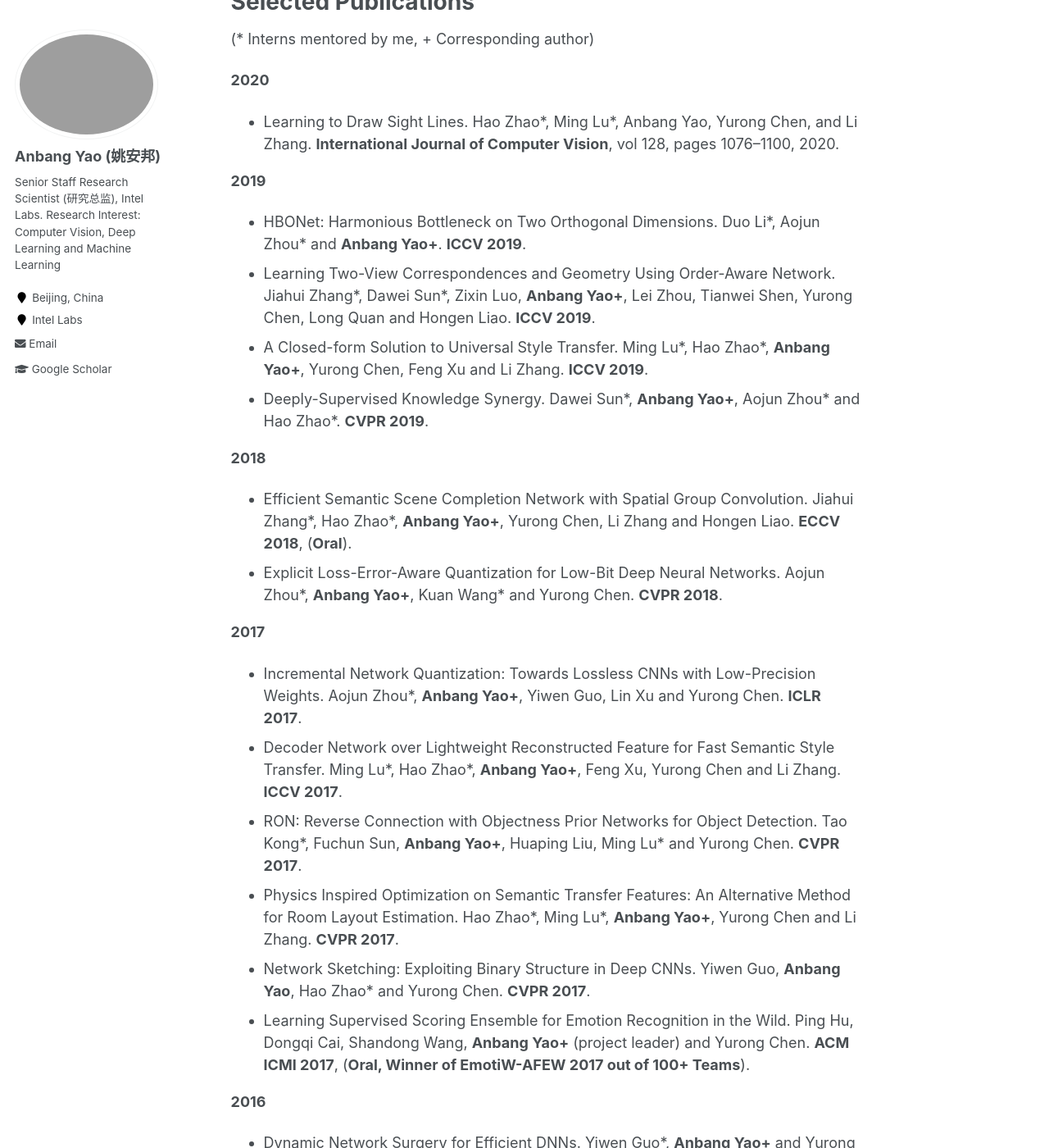
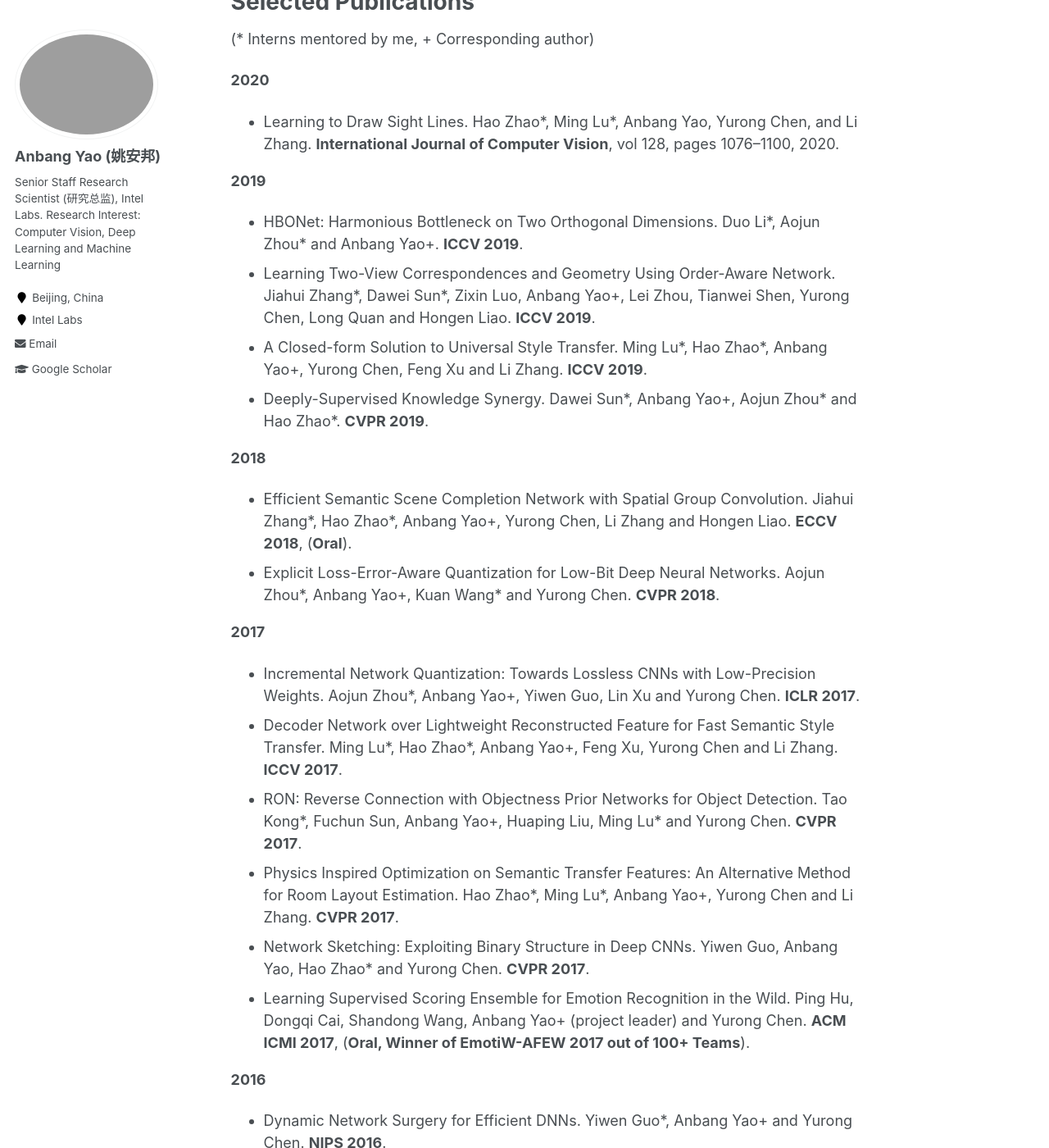
Before and after one commit to YaoAnbang/YaoAnbang.github.io, a Jekyll site: the page built from _pages/about.md, in a window 1280 px wide and 1400 px high, scrolled down 1439 px. Shown: the whole window at 82% size. Built offline with Jekyll 4.4.1, drawn with Linux system fonts in a browser that asks for light colours; some of the changed text lies outside the part shown.

Commit message:
Update about.md

```diff
--- a/_pages/about.md
+++ b/_pages/about.md
@@ -44,38 +44,38 @@ Selected Publications
 
 **2019**
 
-+ HBONet: Harmonious Bottleneck on Two Orthogonal Dimensions. Duo Li\*, Aojun Zhou\* and **Anbang Yao+**. **ICCV 2019**.
-+ Learning Two-View Correspondences and Geometry Using Order-Aware Network. Jiahui Zhang\*, Dawei Sun\*, Zixin Luo, **Anbang Yao+**, Lei Zhou, Tianwei Shen, Yurong Chen, Long Quan and Hongen Liao. **ICCV 2019**.
-+ A Closed-form Solution to Universal Style Transfer. Ming Lu\*, Hao Zhao\*, **Anbang Yao+**, Yurong Chen, Feng Xu and Li Zhang. **ICCV 2019**.
-+ Deeply-Supervised Knowledge Synergy. Dawei Sun\*, **Anbang Yao+**, Aojun Zhou\* and Hao Zhao\*. **CVPR 2019**.
++ HBONet: Harmonious Bottleneck on Two Orthogonal Dimensions. Duo Li\*, Aojun Zhou\* and Anbang Yao+. **ICCV 2019**.
++ Learning Two-View Correspondences and Geometry Using Order-Aware Network. Jiahui Zhang\*, Dawei Sun\*, Zixin Luo, Anbang Yao+, Lei Zhou, Tianwei Shen, Yurong Chen, Long Quan and Hongen Liao. **ICCV 2019**.
++ A Closed-form Solution to Universal Style Transfer. Ming Lu\*, Hao Zhao\*, Anbang Yao+, Yurong Chen, Feng Xu and Li Zhang. **ICCV 2019**.
++ Deeply-Supervised Knowledge Synergy. Dawei Sun\*, Anbang Yao+, Aojun Zhou\* and Hao Zhao\*. **CVPR 2019**.
 
 **2018**
 
-+ Efficient Semantic Scene Completion Network with Spatial Group Convolution. Jiahui Zhang\*, Hao Zhao\*, **Anbang Yao+**, Yurong Chen, Li Zhang and Hongen Liao. **ECCV 2018**, (**Oral**).
-+ Explicit Loss-Error-Aware Quantization for Low-Bit Deep Neural Networks.  Aojun Zhou\*, **Anbang Yao+**, Kuan Wang\* and Yurong Chen. **CVPR 2018**.
++ Efficient Semantic Scene Completion Network with Spatial Group Convolution. Jiahui Zhang\*, Hao Zhao\*, Anbang Yao+, Yurong Chen, Li Zhang and Hongen Liao. **ECCV 2018**, (**Oral**).
++ Explicit Loss-Error-Aware Quantization for Low-Bit Deep Neural Networks.  Aojun Zhou\*, Anbang Yao+, Kuan Wang\* and Yurong Chen. **CVPR 2018**.
 
 **2017**
 
-+ Incremental Network Quantization: Towards Lossless CNNs with Low-Precision Weights. Aojun Zhou\*, **Anbang Yao+**, Yiwen Guo, Lin Xu and Yurong Chen. **ICLR 2017**.
-+ Decoder Network over Lightweight Reconstructed Feature for Fast Semantic Style Transfer. Ming Lu\*, Hao Zhao\*, **Anbang Yao+**, Feng Xu, Yurong Chen and Li Zhang. **ICCV 2017**.
-+ RON: Reverse Connection with Objectness Prior Networks for Object Detection. Tao Kong\*, Fuchun Sun, **Anbang Yao+**, Huaping Liu, Ming Lu* and Yurong Chen. **CVPR 2017**.
-+ Physics Inspired Optimization on Semantic Transfer Features: An Alternative Method for Room Layout Estimation. Hao Zhao\*, Ming Lu\*, **Anbang Yao+**, Yurong Chen and Li Zhang. **CVPR 2017**.
-+ Network Sketching: Exploiting Binary Structure in Deep CNNs. Yiwen Guo, **Anbang Yao**, Hao Zhao\* and Yurong Chen. **CVPR 2017**.
-+ Learning Supervised Scoring Ensemble for Emotion Recognition in the Wild. Ping Hu, Dongqi Cai, Shandong Wang, **Anbang Yao+** (project leader) and Yurong Chen. **ACM ICMI 2017**, (**Oral, Winner of EmotiW-AFEW 2017 out of 100+ Teams**).
++ Incremental Network Quantization: Towards Lossless CNNs with Low-Precision Weights. Aojun Zhou\*, Anbang Yao+, Yiwen Guo, Lin Xu and Yurong Chen. **ICLR 2017**.
++ Decoder Network over Lightweight Reconstructed Feature for Fast Semantic Style Transfer. Ming Lu\*, Hao Zhao\*, Anbang Yao+, Feng Xu, Yurong Chen and Li Zhang. **ICCV 2017**.
++ RON: Reverse Connection with Objectness Prior Networks for Object Detection. Tao Kong\*, Fuchun Sun, Anbang Yao+, Huaping Liu, Ming Lu* and Yurong Chen. **CVPR 2017**.
++ Physics Inspired Optimization on Semantic Transfer Features: An Alternative Method for Room Layout Estimation. Hao Zhao\*, Ming Lu\*, Anbang Yao+, Yurong Chen and Li Zhang. **CVPR 2017**.
++ Network Sketching: Exploiting Binary Structure in Deep CNNs. Yiwen Guo, Anbang Yao, Hao Zhao\* and Yurong Chen. **CVPR 2017**.
++ Learning Supervised Scoring Ensemble for Emotion Recognition in the Wild. Ping Hu, Dongqi Cai, Shandong Wang, Anbang Yao+ (project leader) and Yurong Chen. **ACM ICMI 2017**, (**Oral, Winner of EmotiW-AFEW 2017 out of 100+ Teams**).
 
 **2016**
 
-+ Dynamic Network Surgery for Efficient DNNs. Yiwen Guo\*, **Anbang Yao+** and Yurong Chen. **NIPS 2016**.
-+ HyperNet: Towards Accurate Region Proposal Generation and Joint Object Detection. Tao Kong\*, **Anbang Yao+**, Yurong Chen and Fuchun Sun. **CVPR 2016**, (**Spotlight**).
-+ HoloNet: Towards Robust Emotion Recognition in the Wild. **Anbang Yao+**, Dongqi Cai, Ping Hu, Shandong Wang, Liang Sha and Yurong Chen. **ACM ICMI 2016**, (**Oral, 1-st Runner-up of EmotiW-AFEW 2016 out of ~100 Teams**).
++ Dynamic Network Surgery for Efficient DNNs. Yiwen Guo\*, Anbang Yao+ and Yurong Chen. **NIPS 2016**.
++ HyperNet: Towards Accurate Region Proposal Generation and Joint Object Detection. Tao Kong\*, Anbang Yao+, Yurong Chen and Fuchun Sun. **CVPR 2016**, (**Spotlight**).
++ HoloNet: Towards Robust Emotion Recognition in the Wild. Anbang Yao+, Dongqi Cai, Ping Hu, Shandong Wang, Liang Sha and Yurong Chen. **ACM ICMI 2016**, (**Oral, 1-st Runner-up of EmotiW-AFEW 2016 out of ~100 Teams**).
 
 **2015 and before**
 
-+ Capturing AU-Aware Facial Features and Their Latent Relations for Emotion Recognition in the Wild. **Anbang Yao+**, Junchao Shao\*, Ningning Ma\* and Yurong Chen. **ACM ICMI 2015**, (**Oral, Winner of EmotiW-AFEW 2015 out of 75 Teams**).
-+ Robust Face Representation Using Hybrid Spatial Feature Interdependence Matrix. **Anbang Yao+** and Shan Yu. **IEEE Trans. Image Processing**, vol 22(8), pages 3247–3259, 2013.
-+ A Compact Association of Particle Filtering and Kernel Based Object Tracking. **Anbang Yao+**, Xinggang Lin, Guijin Wang and Shan Yu. **Pattern Recognition**, vol 45(7), pages 2584-2597, 2012.
-+ An Incremental Bhattacharyya Dissimilarity Measure for Particle Filtering. **Anbang Yao+**, Guijin Wang, Xinggang Lin and Xiujuan Chai. **Pattern Recognition**, vol 43(4), pages 1244-1256, 2010.
-+ Kernel Based Articulated Object Tracking with Scale Adaptation and Model Update. **Anbang Yao+**, Guijin Wang, Xinggang Lin and Hao Wang. **ICASSP 2008**.
++ Capturing AU-Aware Facial Features and Their Latent Relations for Emotion Recognition in the Wild. Anbang Yao+, Junchao Shao\*, Ningning Ma\* and Yurong Chen. **ACM ICMI 2015**, (**Oral, Winner of EmotiW-AFEW 2015 out of 75 Teams**).
++ Robust Face Representation Using Hybrid Spatial Feature Interdependence Matrix. Anbang Yao+ and Shan Yu. **IEEE Trans. Image Processing**, vol 22(8), pages 3247–3259, 2013.
++ A Compact Association of Particle Filtering and Kernel Based Object Tracking. Anbang Yao+, Xinggang Lin, Guijin Wang and Shan Yu. **Pattern Recognition**, vol 45(7), pages 2584-2597, 2012.
++ An Incremental Bhattacharyya Dissimilarity Measure for Particle Filtering. Anbang Yao+, Guijin Wang, Xinggang Lin and Xiujuan Chai. **Pattern Recognition**, vol 43(4), pages 1244-1256, 2010.
++ Kernel Based Articulated Object Tracking with Scale Adaptation and Model Update. Anbang Yao+, Guijin Wang, Xinggang Lin and Hao Wang. **ICASSP 2008**.
 
 Current and Past Interns
 =====
```
